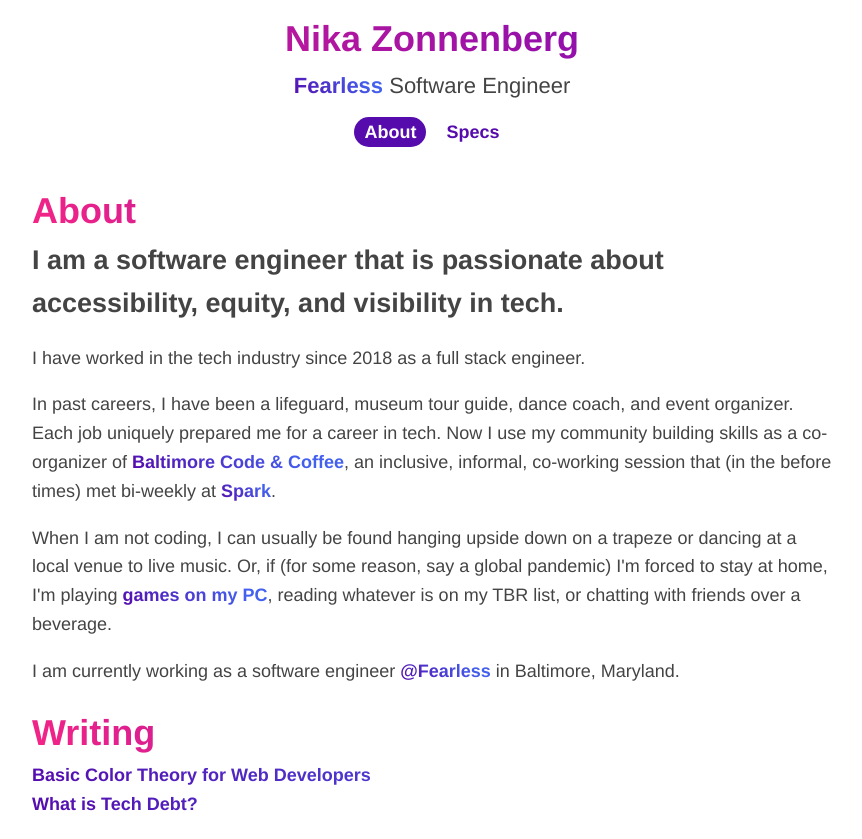
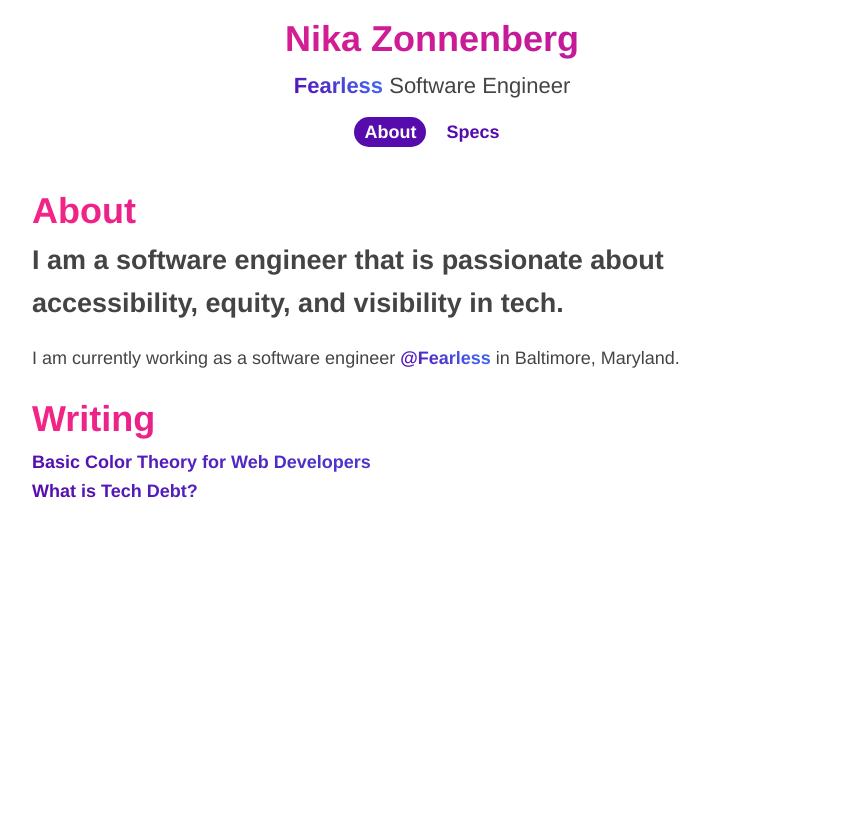
Before and after one commit to Sun-Mountain/sun-mountain.github.io, a Next.js app: page / in a window 1280 px wide. Shown: the whole page, without its empty margins (208-1070 px from the left). After the commit the page ends 800 px from the top, so only its background shows below. Built offline with nearby package versions, Linux system fonts and the light colour scheme.

Commit message:
Rework bio

```diff
--- a/pages/index.js
+++ b/pages/index.js
@@ -14,15 +14,6 @@ export default function Home() {
         <div className={about.bio}>
           <h1>About</h1>
           <h2>I am a software engineer that is passionate about accessibility, equity, and visibility in tech.</h2>
-          <p>
-            I have worked in the tech industry since 2018 as a full stack engineer.
-          </p>
-          <p>
-            In past careers, I have been a lifeguard, museum tour guide, dance coach, and event organizer. Each job uniquely prepared me for a career in tech. Now I use my community building skills as a co-organizer of <Link href="https://www.meetup.com/Baltimore-Code-and-Coffee"><a target="_blank">Baltimore Code & Coffee</a></Link>, an inclusive, informal, co-working session that (in the before times) met bi-weekly at <Link href="https://spark-bmore.com/"><a target="_blank">Spark</a></Link>.
-          </p>
-          <p>
-            When I am not coding, I can usually be found hanging upside down on a trapeze or dancing at a local venue to live music. Or, if (for some reason, say a global pandemic) I'm forced to stay at home, I'm playing <Link href="/specs">games on my PC</Link>, reading whatever is on my TBR list, or chatting with friends over a beverage.
-          </p>
           <p>
             I am currently working as a software engineer <Link href="https://fearless.tech/"><a target="_blank">@Fearless</a></Link> in Baltimore, Maryland.
           </p>
--- a/styles/global.scss
+++ b/styles/global.scss
@@ -35,7 +35,7 @@ main {
 }
 
 h1 {
-  background: -webkit-linear-gradient(45deg, $flickr-pink, $byzantine, $purple1 80%);;
+  background: -webkit-linear-gradient(45deg, $flickr-pink, $byzantine, $purple1 150%);;
   -webkit-background-clip: text;
   -webkit-text-fill-color: transparent;
 }
```
